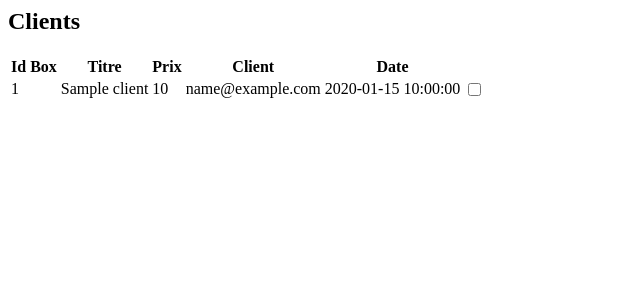
After one commit to lucasolerr/projet-web-dynamique-ing2, a PHP site: template view/partner/validation.html.php in a window 1280 px wide. The commit adds this page. Shown: the top 300 px of the page, without its empty margins (0-640 px from the left). Run offline with PHP 8.4, Linux system fonts and the light colour scheme; the template is opened without the code that fills it: most values are stand-ins (such as "Sample title", 1, 10 or a date in 2020).

Commit message:
Ajout de la validation des clients ayant acheté la box pour valider l'utilisation chez le partner

```diff
--- /dev/null
+++ b/view/partner/validation.html.php
@@ -0,0 +1,39 @@
+<h2>Clients</h2>
+<div class="table-responsive">
+    <table class="table table-striped table-sm">
+        <thead>
+            <tr>
+                <th scope="col">Id Box</th>
+                <th scope="col">Titre</th>
+                <th scope="col">Prix</th>
+                <th scope="col">Client</th>
+                <th scope="col">Date</th>
+                <th scope="col"> </th>
+            </tr>
+        </thead>
+        <tbody>
+            <?php foreach ($clients as $client) : ?>
+                <tr>
+                    <td><?= $client['box_id'] ?></td>
+                    <td><?= $client['box_title'] ?></td>
+                    <td><?= $client['box_price'] ?></td>
+                    <td><?= $client['user_email'] ?></td>
+                    <td><?= $client['possession_date'] ?></td>
+                    <td><input type="checkbox" name="checkbox" class="client-checkbox" data-id="<?= $client['possession_id'] ?>" data-client-email="<?= $client['user_email'] ?>"></td>
+                </tr>
+            <?php endforeach;?>
+        </tbody>
+    </table>
+</div>
+<script>
+    $(document).ready(function() {
+        $('.client-checkbox').change(function() {
+            console.log('test');
+            var id = $(this).data('id')
+            var clientEmail = $(this).data('client-email');
+            var isChecked = $(this).is(':checked');
+            var selectedValue = (isChecked) ? 'true' : 'false';
+            window.location.href = "index.php?controller=partner&task=index&section=validation&selected=" + selectedValue + "&client_email=" + clientEmail + "&id=" + id;
+        });
+    });
+</script>
```
Also changed, not shown: controllers/Partner.php (+15 -1 lines), models/Partner.php (+43 -0 lines), view/partner/index.html.php (+22 -0 lines).
